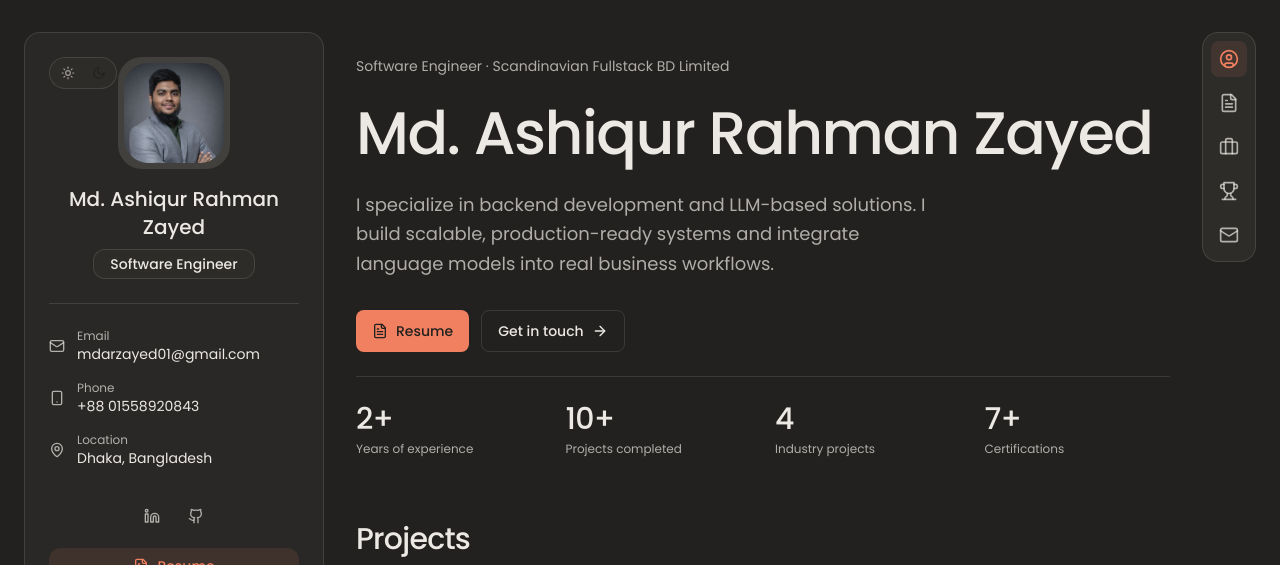
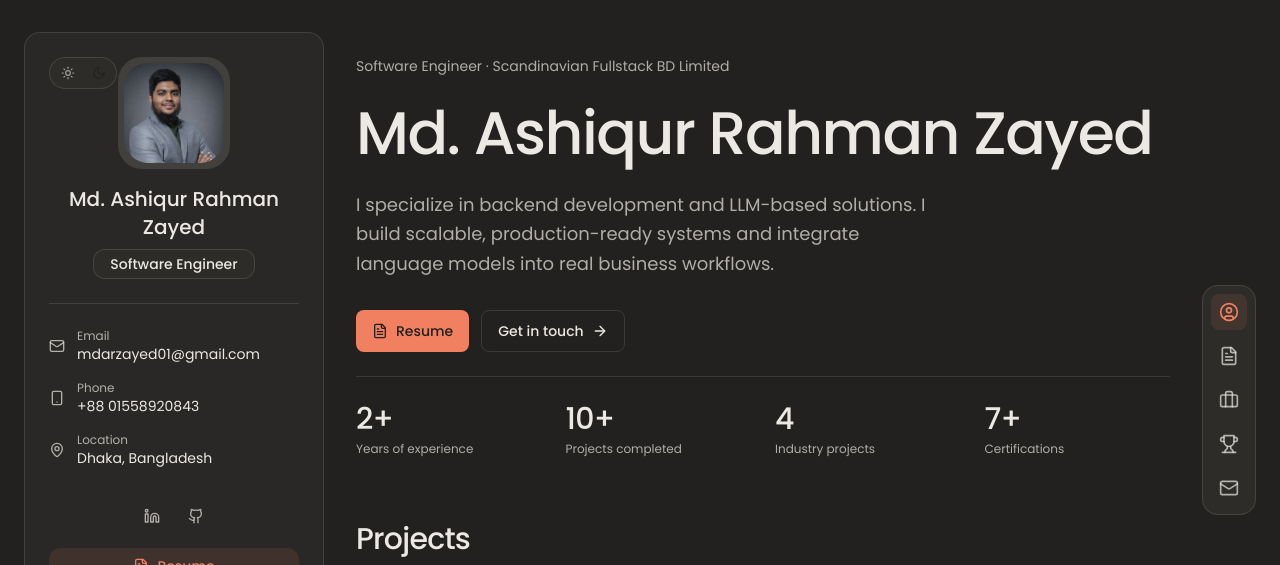
Before and after one commit to MdAshiqurRahmanZayed/mdzayed, a Next.js app: page / in a window 1280 px wide. Shown: the top 565 px of the page. Built offline with nearby package versions, Linux system fonts and the light colour scheme.

Commit message:
refactor: vertically centre right nav

```diff
--- a/components/layout/AppShell.tsx
+++ b/components/layout/AppShell.tsx
@@ -20,7 +20,7 @@ export default function AppShell({ children }: { children: React.ReactNode }) {
       <main className="min-w-0 flex-1 pb-24 md:pb-0">{children}</main>
 
       <div className="hidden shrink-0 md:block">
-        <div className="sticky top-8">
+        <div className="sticky top-1/2 -translate-y-1/2">
           <Navbar />
         </div>
       </div>
```
